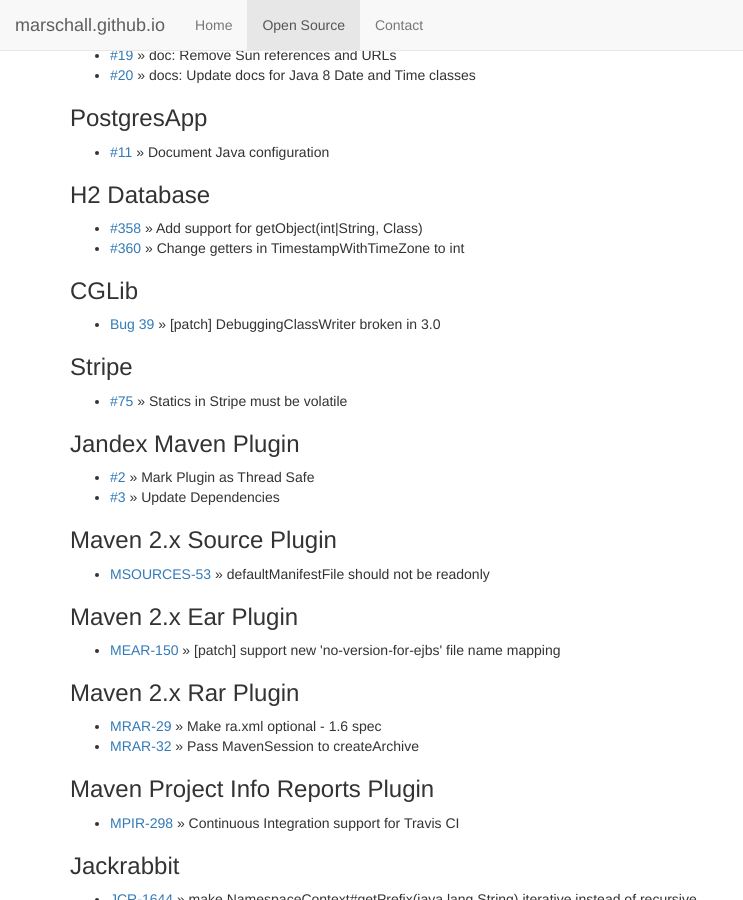
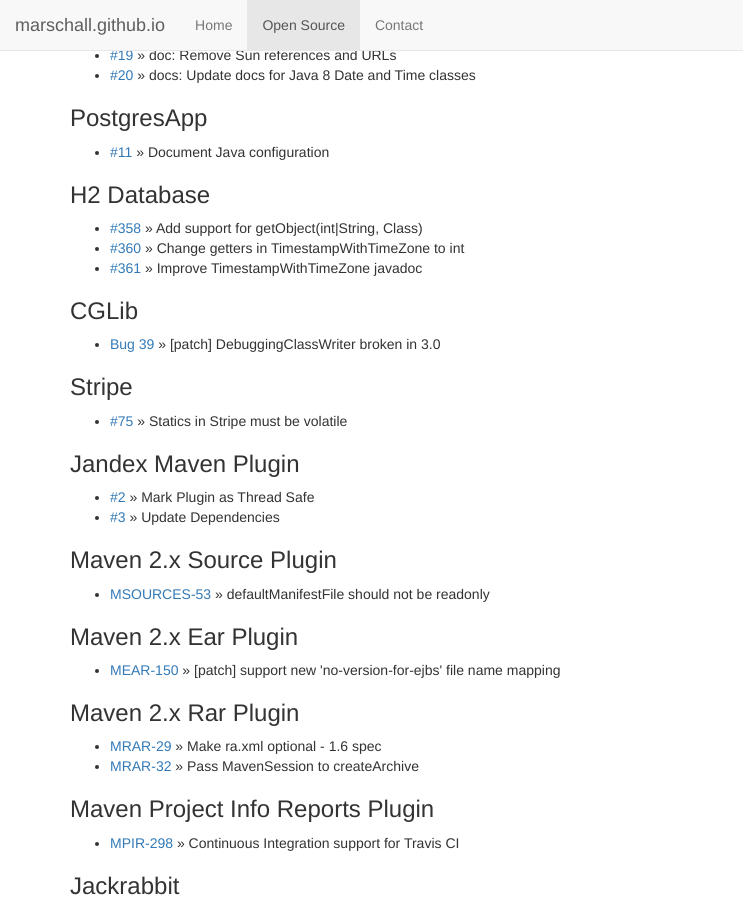
Before and after one commit to marschall/marschall.github.com, a Jekyll site: the page built from open-source.html, in a window 1280 px wide and 900 px high, scrolled down 3757 px. Shown: the whole window, without its empty margins (0-743 px from the left). Built offline with Jekyll 4.4.1, drawn with Linux system fonts in a browser that asks for light colours.

Commit message:
add h2#361

```diff
--- a/open-source.html
+++ b/open-source.html
@@ -245,6 +245,7 @@
 <ul>
   <li><a href="https://github.com/h2database/h2database/pull/358">#358</a> &raquo; Add support for getObject(int|String, Class)</li>
   <li><a href="https://github.com/h2database/h2database/pull/360">#360</a> &raquo; Change getters in TimestampWithTimeZone to int</li>
+  <li><a href="https://github.com/h2database/h2database/pull/361">#361</a> &raquo; Improve TimestampWithTimeZone javadoc</li>
 </ul>
 <h3>CGLib</h3>
 <ul>
```
